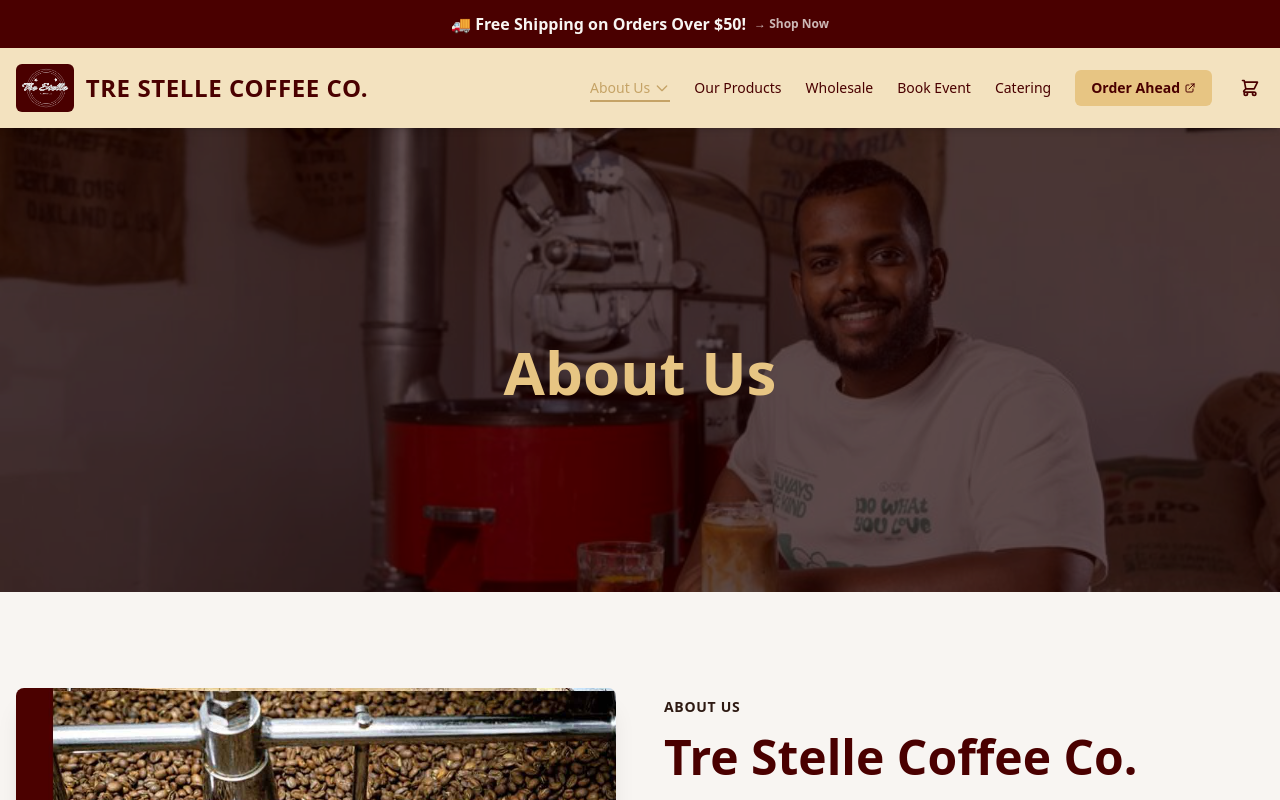
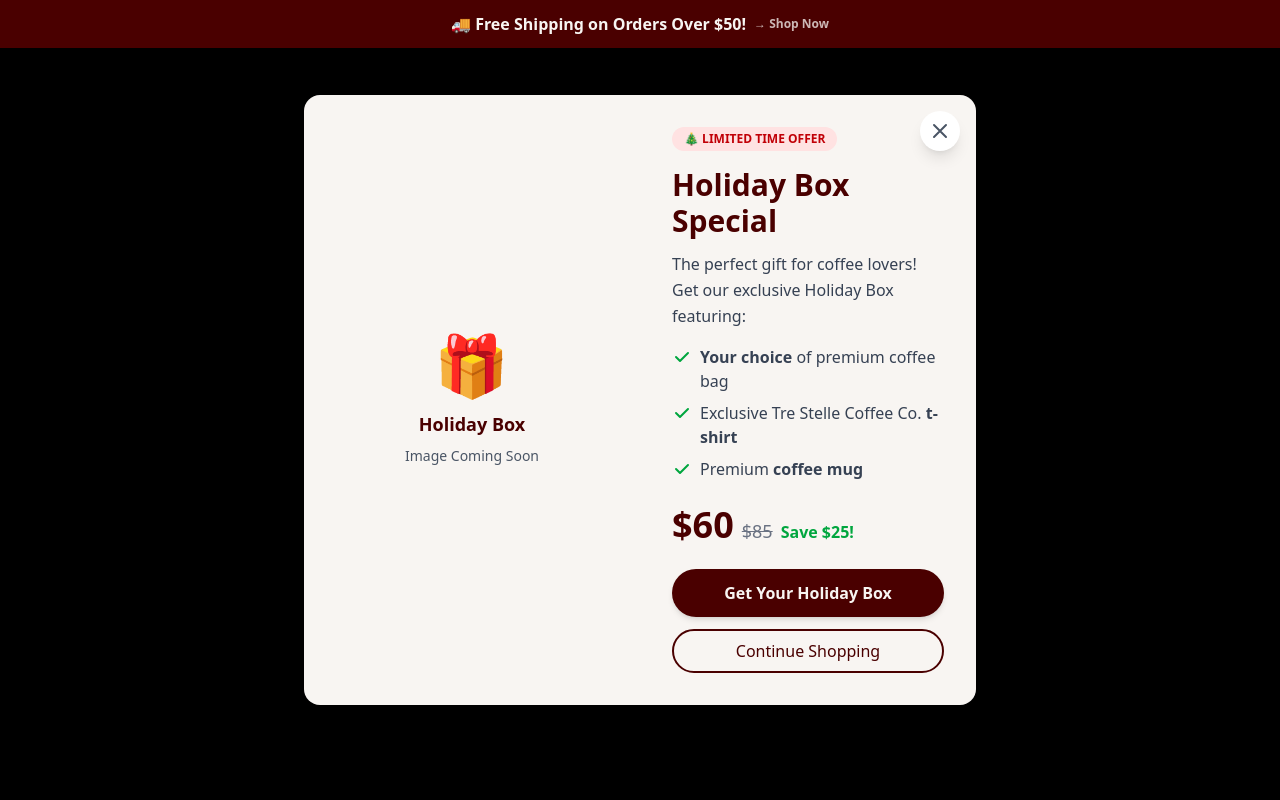
Before and after one commit to MrHonorCodes/tre-stelle-coffee, a Next.js app: page /about-us in a window 1280 px wide. Shown: the top 800 px of the page. Built offline with nearby package versions, Linux system fonts and the light colour scheme.

Commit message:
feat: Implement Holiday Box product system with popup and setup documentation

```diff
--- /dev/null
+++ b/components/ui/HolidayBoxPopup.tsx
@@ -0,0 +1,157 @@
+'use client';
+
+import React, { useState, useEffect } from 'react';
+import Link from 'next/link';
+
+export default function HolidayBoxPopup() {
+	const [isVisible, setIsVisible] = useState(false);
+	const [isMounted, setIsMounted] = useState(false);
+
+	useEffect(() => {
+		// Set mounted state to true after component mounts
+		setIsMounted(true);
+
+		// Check if popup has been shown in this session
+		const hasSeenPopup = sessionStorage.getItem('holidayBoxPromoSeen');
+
+		if (!hasSeenPopup) {
+			// Show popup after a short delay for better UX
+			const timer = setTimeout(() => {
+				setIsVisible(true);
+			}, 2000); // Show after 2 seconds
+
+			return () => clearTimeout(timer);
+		}
+	}, []);
+
+	const handleDismiss = () => {
+		setIsVisible(false);
+		sessionStorage.setItem('holidayBoxPromoSeen', 'true');
+	};
+
+	const handleNavigateToProduct = () => {
+		setIsVisible(false);
+		sessionStorage.setItem('holidayBoxPromoSeen', 'true');
+	};
+
+	// Don't render anything until component is mounted on client
+	if (!isMounted || !isVisible) return null;
+
+	return (
+		<div className="fixed inset-0 z-50 flex items-center justify-center p-4">
+			{/* Overlay */}
+			<div
+				className="absolute inset-0 bg-black bg-opacity-50 backdrop-blur-sm"
+				onClick={handleDismiss}
+			/>
+
+			{/* Modal Content */}
+			<div className="relative bg-soft-white rounded-2xl shadow-2xl max-w-2xl w-full mx-4 overflow-hidden animate-in fade-in-0 zoom-in-95 duration-300">
+				{/* Close Button */}
+				<button
+					onClick={handleDismiss}
+					className="absolute top-4 right-4 z-10 w-10 h-10 flex items-center justify-center rounded-full bg-white shadow-lg hover:shadow-xl transition-all duration-200 text-gray-600 hover:text-gray-800"
+					aria-label="Close popup"
+				>
+					<svg
+						className="w-6 h-6"
+						fill="none"
+						stroke="currentColor"
+						viewBox="0 0 24 24"
+					>
+						<path
+							strokeLinecap="round"
+							strokeLinejoin="round"
+							strokeWidth={2}
+							d="M6 18L18 6M6 6l12 12"
+						/>
+					</svg>
+				</button>
+
+				<div className="grid md:grid-cols-2 gap-0">
+					{/* Image Section */}
+					<div className="relative h-64 md:h-auto bg-primary/10">
+						<div className="absolute inset-0 flex items-center justify-center p-8">
+							{/* Placeholder for Holiday Box image */}
+							<div className="w-full h-full flex items-center justify-center bg-gradient-to-br from-primary/20 to-tertiary/20 rounded-lg">
+								<div className="text-center">
+									<div className="text-6xl mb-4">🎁</div>
+									<p className="text-primary font-semibold text-lg">Holiday Box</p>
+									<p className="text-gray-600 text-sm mt-2">Image Coming Soon</p>
+								</div>
+							</div>
+							{/* When the actual image is uploaded, replace the above div with:
+							<Image
+								src="/images/products/holiday-box.jpg"
+								alt="Holiday Box"
+								fill
+								className="object-contain"
+								priority
+							/>
+							*/}
+						</div>
+					</div>
+
+					{/* Content Section */}
+					<div className="p-8 flex flex-col justify-center">
+						<div className="inline-block bg-red-100 text-red-700 text-xs font-bold px-3 py-1 rounded-full mb-4 self-start">
+							🎄 LIMITED TIME OFFER
+						</div>
+
+						<h2 className="text-3xl font-bold text-primary mb-3">
+							Holiday Box Special
+						</h2>
+
+						<p className="text-gray-700 mb-4 leading-relaxed">
+							The perfect gift for coffee lovers! Get our exclusive Holiday Box featuring:
+						</p>
+
+						<ul className="space-y-2 mb-6 text-gray-700">
+							<li className="flex items-start">
+								<svg className="w-5 h-5 mr-2 text-green-600 mt-0.5 flex-shrink-0" fill="currentColor" viewBox="0 0 20 20">
+									<path fillRule="evenodd" d="M16.707 5.293a1 1 0 010 1.414l-8 8a1 1 0 01-1.414 0l-4-4a1 1 0 011.414-1.414L8 12.586l7.293-7.293a1 1 0 011.414 0z" clipRule="evenodd" />
+								</svg>
+								<span><strong>Your choice</strong> of premium coffee bag</span>
+							</li>
+							<li className="flex items-start">
+								<svg className="w-5 h-5 mr-2 text-green-600 mt-0.5 flex-shrink-0" fill="currentColor" viewBox="0 0 20 20">
+									<path fillRule="evenodd" d="M16.707 5.293a1 1 0 010 1.414l-8 8a1 1 0 01-1.414 0l-4-4a1 1 0 011.414-1.414L8 12.586l7.293-7.293a1 1 0 011.414 0z" clipRule="evenodd" />
+								</svg>
+								<span>Exclusive Tre Stelle Coffee Co. <strong>t-shirt</strong></span>
+							</li>
+							<li className="flex items-start">
+								<svg className="w-5 h-5 mr-2 text-green-600 mt-0.5 flex-shrink-0" fill="currentColor" viewBox="0 0 20 20">
+									<path fillRule="evenodd" d="M16.707 5.293a1 1 0 010 1.414l-8 8a1 1 0 01-1.414 0l-4-4a1 1 0 011.414-1.414L8 12.586l7.293-7.293a1 1 0 011.414 0z" clipRule="evenodd" />
+								</svg>
+								<span>Premium <strong>coffee mug</strong></span>
+							</li>
+						</ul>
+
+						<div className="flex items-baseline mb-6">
+							<span className="text-4xl font-bold text-primary">$60</span>
+							<span className="text-gray-500 ml-2 line-through text-lg">$85</span>
+							<span className="text-green-600 ml-2 font-semibold">Save $25!</span>
+						</div>
+
+						{/* Action Buttons */}
+						<div className="flex flex-col gap-3">
+							<Link
+								href="/products/holiday-box"
+								onClick={handleNavigateToProduct}
+								className="w-full bg-primary text-light font-semibold py-3 px-6 rounded-full text-center transition-all duration-300 hover:bg-tertiary transform hover:scale-105 shadow-md hover:shadow-lg"
+							>
+								Get Your Holiday Box
+							</Link>
+							<button
+								onClick={handleDismiss}
+								className="w-full bg-transparent text-primary font-medium py-2 px-6 rounded-full border-2 border-primary hover:bg-primary hover:text-light transition-all duration-300"
+							>
+								Continue Shopping
+							</button>
+						</div>
+					</div>
+				</div>
+			</div>
+		</div>
+	);
+}
--- a/src/app/InnerLayoutClient.tsx
+++ b/src/app/InnerLayoutClient.tsx
@@ -6,6 +6,7 @@
 import Footer from '../../components/layout/Footer';
 import ClientLayout from '../../components/layout/ClientLayout';
 import FreeShippingBanner from '../../components/ui/FreeShippingBanner';
+import HolidayBoxPopup from '../../components/ui/HolidayBoxPopup';
 
 export default function InnerLayoutClient({ children }: { children: React.ReactNode }) {
 	const pathname = usePathname();
@@ -20,6 +21,7 @@
 				<div className={`flex-grow ${!isStudioPage ? 'mt-26 sm:mt-28' : ''}`}>{children}</div>
 			</ClientLayout>
 			{!isStudioPage && <Footer />}
+			{!isStudioPage && <HolidayBoxPopup />}
 			{/* </SmoothScroller> */}
 		</>
 	);
--- /dev/null
+++ b/swiper.d.ts
@@ -0,0 +1,20 @@
+// Type declarations for Swiper CSS imports
+declare module 'swiper/css' {
+	const content: string;
+	export default content;
+}
+
+declare module 'swiper/css/navigation' {
+	const content: string;
+	export default content;
+}
+
+declare module 'swiper/css/pagination' {
+	const content: string;
+	export default content;
+}
+
+declare module 'swiper/css/thumbs' {
+	const content: string;
+	export default content;
+}
```
Also changed, not shown: 2 other files (tests, documents, lock files or other folders).
